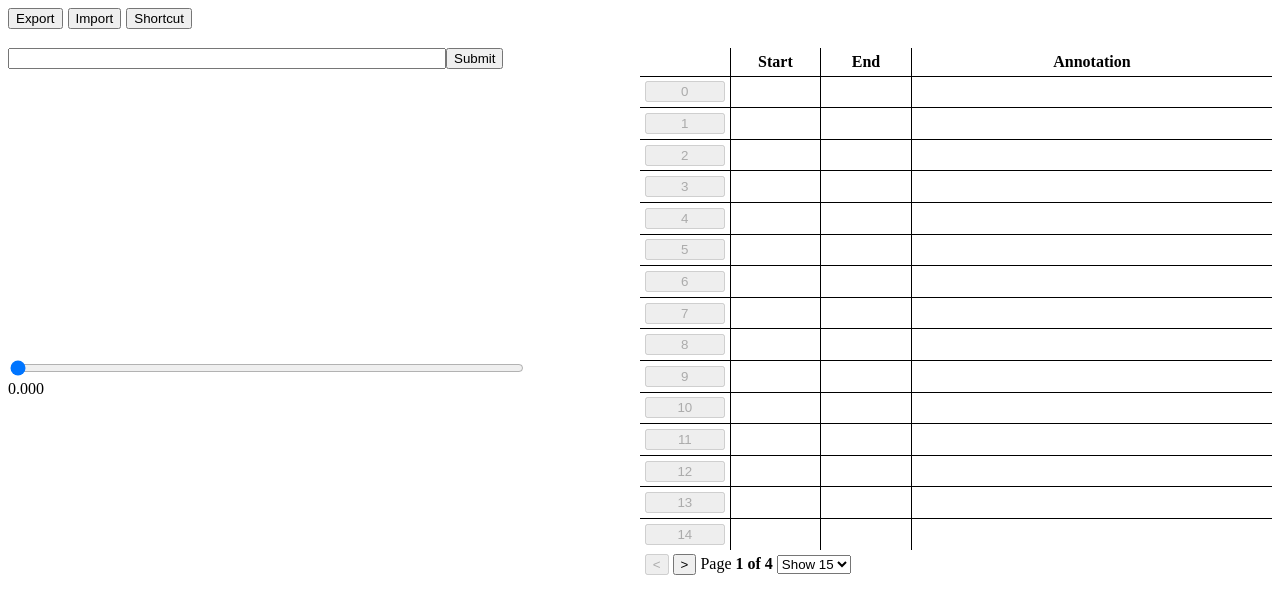
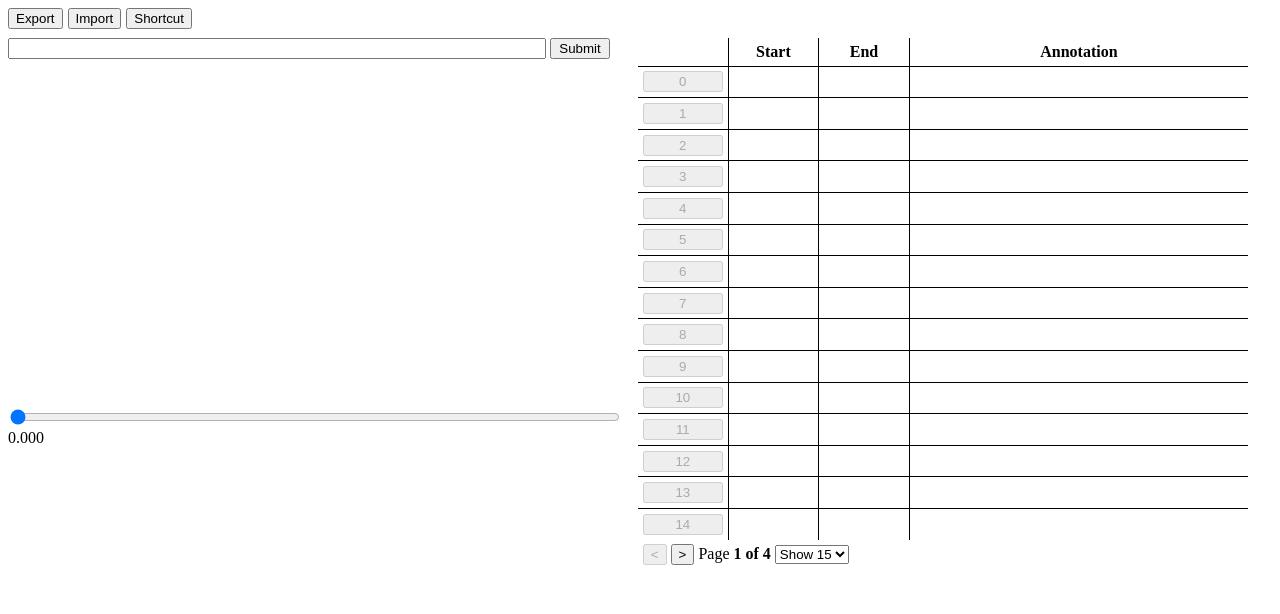
Before and after one commit to LaskySY/anno-tool, a React (Create React App) app: page / in a window 1280 px wide. Shown: the top 614 px of the page. Built offline with nearby package versions, Linux system fonts and the light colour scheme.

Commit message:
control page layout

```diff
--- a/src/App.css
+++ b/src/App.css
@@ -1,6 +1,11 @@
 .column {
   float: left;
-  width: 50%;
+}
+.column-l {
+  margin-right: 10px;
+}
+.column-r {
+  margin-left: 10px;
 }
 
 .row:after {
@@ -11,28 +16,14 @@
 
 .player-wrapper {
   pointer-events: none !important;
-  width:514px;
-  height: 289px;
-}
-
-#progressbar {
-  width:514px;
-}
-
-#idinputbox {
-  width:430px;
-}
-
-#urlConfirmBtn {
-  width:70px;
-  margin:1px
 }
 
 #toolBtn-group {
   top: 0px;
   left: 0px;
-  height: 40px;
+  height: 30px;
 }
+
 #toolBtn-group>button {
   margin-right: 5px;
 }
--- a/src/App.js
+++ b/src/App.js
@@ -3,12 +3,14 @@ import YtVideo from './components/YtVideo'
 import AnnoTable from './components/AnnoTable'
 import Toolbar from './components/Toolbar';
 import { useHotkeys } from 'react-hotkeys-hook';
+import { useWindowSize } from "./utils";
 import './App.css'
 
 
 function App() {
   const tableRef = React.useRef(1)
   const videoRef = React.useRef(1)
+  const [width] = useWindowSize();
   const [data, setData] = React.useState(Array(60).fill({ start: '', end: '', text: '' }))
 
   useHotkeys('\\',
@@ -21,7 +23,7 @@ function App() {
     // navigator.clipboard.writeText(second)
     tableRef.current.handleWriteSecond(second)
   }
-
+  const coloumnWidth = (width - 60) * 0.5
   return (
     <>
       <Toolbar
@@ -29,20 +31,21 @@ function App() {
         initData={setData}
       />
       <div className="App row">
-        <div className="column">
+        <div className="column column-l" style={{ width: coloumnWidth }}>
           <YtVideo
             ref={videoRef}
+            width={coloumnWidth}
           />
         </div>
-        <div className="column">
+        <div className="column column-r" style={{ width: coloumnWidth }}>
           <AnnoTable
             ref={tableRef}
             data={data}
             setData={setData}
             videoSeekTo={(a, p) => videoRef.current.videoSeekTo(a, p)}
           />
+        </div>
       </div>
-    </div>
     </>
 
   );
--- a/src/components/YtVideo.js
+++ b/src/components/YtVideo.js
@@ -2,7 +2,7 @@ import React from "react";
 import ReactPlayer from 'react-player/youtube'
 import { useHotkeys } from 'react-hotkeys-hook';
 
-function YtVideo({ }, ref) {
+function YtVideo({ width }, ref) {
   const backForward = 5
   const domRef = React.useRef();
   const [videoUrl, setVideoUrl] = React.useState("");
@@ -40,10 +40,10 @@ function YtVideo({ }, ref) {
  * @param {String} type "second" | "fraction"
  * Note: Jumping to the end of less than a second will zero the video progress
  */
-  const handleSeekTo = (amount, play, type='seconds') => {
+  const handleSeekTo = (amount, play, type = 'seconds') => {
     amount = parseFloat(amount)
     // Jumping to the end of less than a second will zero the video progress
-    let nextSec = Math.max(0, Math.min(status.duration-1.8, amount)).toFixed(3)
+    let nextSec = Math.max(0, Math.min(status.duration - 1.8, amount)).toFixed(3)
     domRef.current.seekTo(amount, type)
     setStatus({ ...status, playing: play })
     return nextSec
@@ -55,7 +55,7 @@ function YtVideo({ }, ref) {
     setStatus({ ...status, duration: duration })
   }
   const handleSeekMouseDown = () => {
-    setStatus({ ...status, playing: false})
+    setStatus({ ...status, playing: false })
   }
   const handleSeekChange = e => {
     setStatus({
@@ -67,14 +67,13 @@ function YtVideo({ }, ref) {
   const handleSeekMouseUp = e => {
     handleSeekTo(parseFloat(e.target.value), true, 'fraction')
   }
-
   return (
     <>
-      <form onSubmit={handleVideoId}>
-        <input id="idinputbox" name="videoURL" />
-        <input type="submit" value="Submit" />
+      <form onSubmit={handleVideoId} style={{ marginBottom: 5}}>
+        <input name="videoURL" style={{ width: width - 80, marginRight: 4}} />
+        <input type="submit" value="Submit" style={{ width: 60 }} />
       </form>
-      <div className="player-wrapper">
+      <div className="player-wrapper" style={{ width: width, height: width * 0.5625 }}>
         <ReactPlayer
           ref={domRef}
           url={videoUrl}
@@ -90,8 +89,9 @@ function YtVideo({ }, ref) {
           config={{ youtube: { playerVars: { showinfo: 1 } } }}
         />
       </div>
-      <input id="progressbar"
-        type="range" max={1} step="any"
+      <input type="range"
+        max={1} step="any"
+        style={{ width: width }}
         value={status.played}
         onMouseDown={handleSeekMouseDown}
         onChange={handleSeekChange}
--- a/src/utils.js
+++ b/src/utils.js
@@ -1,3 +1,5 @@
+import React from 'react'
+
 export const download = data => {
   let content = data.reduce((acc, cur) => {
     if (cur.start === '' && cur.end === '' && cur.text === '')
@@ -30,3 +32,16 @@ export const loadData = (callBack) => {
     callBack(mask)
   };
 }
+
+export const useWindowSize = () => {
+  const [size, setSize] = React.useState([0, 0]);
+  React.useLayoutEffect(() => {
+    function updateSize() {
+      setSize([window.innerWidth, window.innerHeight]);
+    }
+    window.addEventListener('resize', updateSize);
+    updateSize();
+    return () => window.removeEventListener('resize', updateSize);
+  }, []);
+  return size;
+}
```
Also changed, not shown: 1 other file (tests, documents, lock files or other folders).
